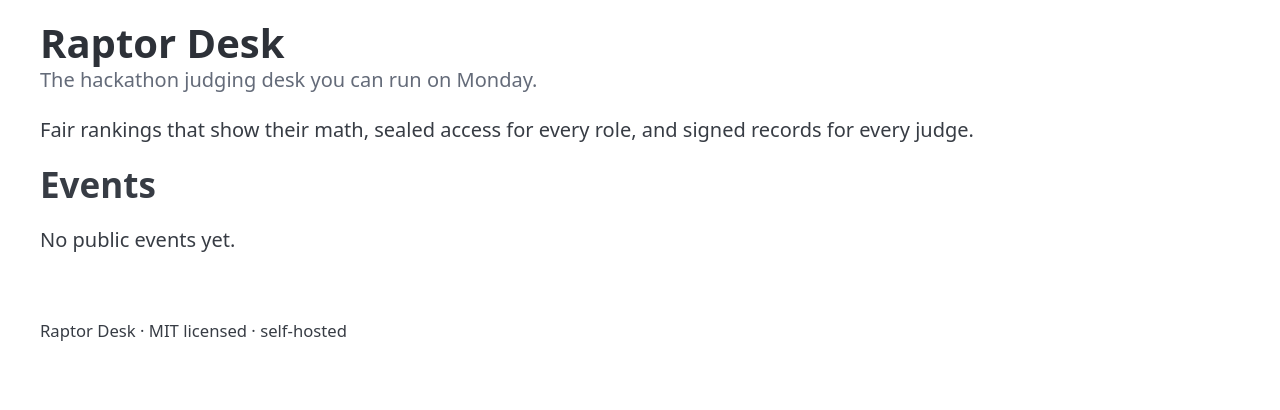
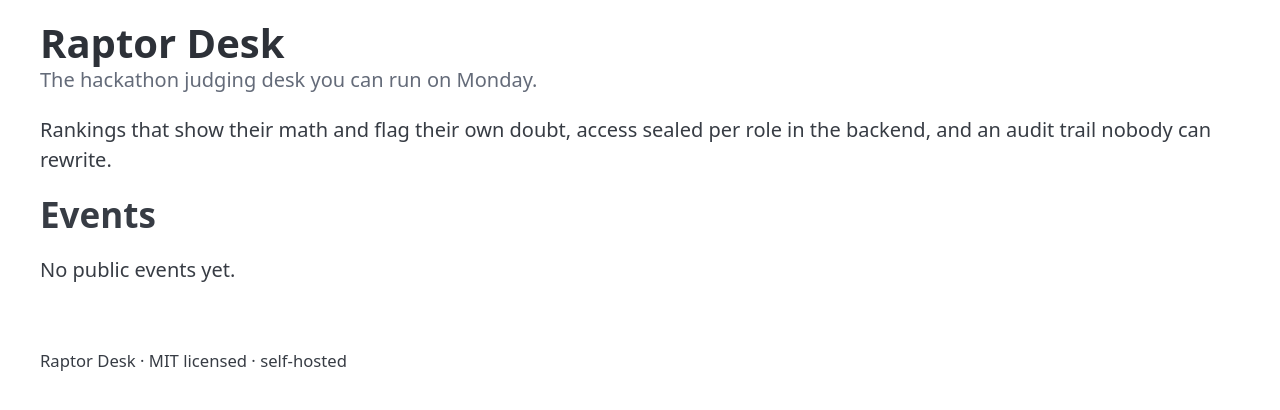
Before and after one commit to GauravS13/raptor-desk, a Django app: page / in a window 1280 px wide. Shown: the part 110-520 px from the top of the page. Run offline with Django 5.2, Linux system fonts and the light colour scheme; data that the repository does not hold is empty; parts of the project's set-up code (start-up, migrations or seed data) failed here and were passed over.

Commit message:
fix(ui): make the home page claim only what is built
Signed judge records are not built yet; the tagline now names the
ranking method, backend isolation and the append-only audit trail.

```diff
--- a/src/templates/home.html
+++ b/src/templates/home.html
@@ -5,7 +5,7 @@
   <h1>Raptor Desk</h1>
   <p>The hackathon judging desk you can run on Monday.</p>
 </hgroup>
-<p>Fair rankings that show their math, sealed access for every role, and signed records for every judge.</p>
+<p>Rankings that show their math and flag their own doubt, access sealed per role in the backend, and an audit trail nobody can rewrite.</p>
 
 <section aria-labelledby="events">
   <h2 id="events">Events</h2>
```
